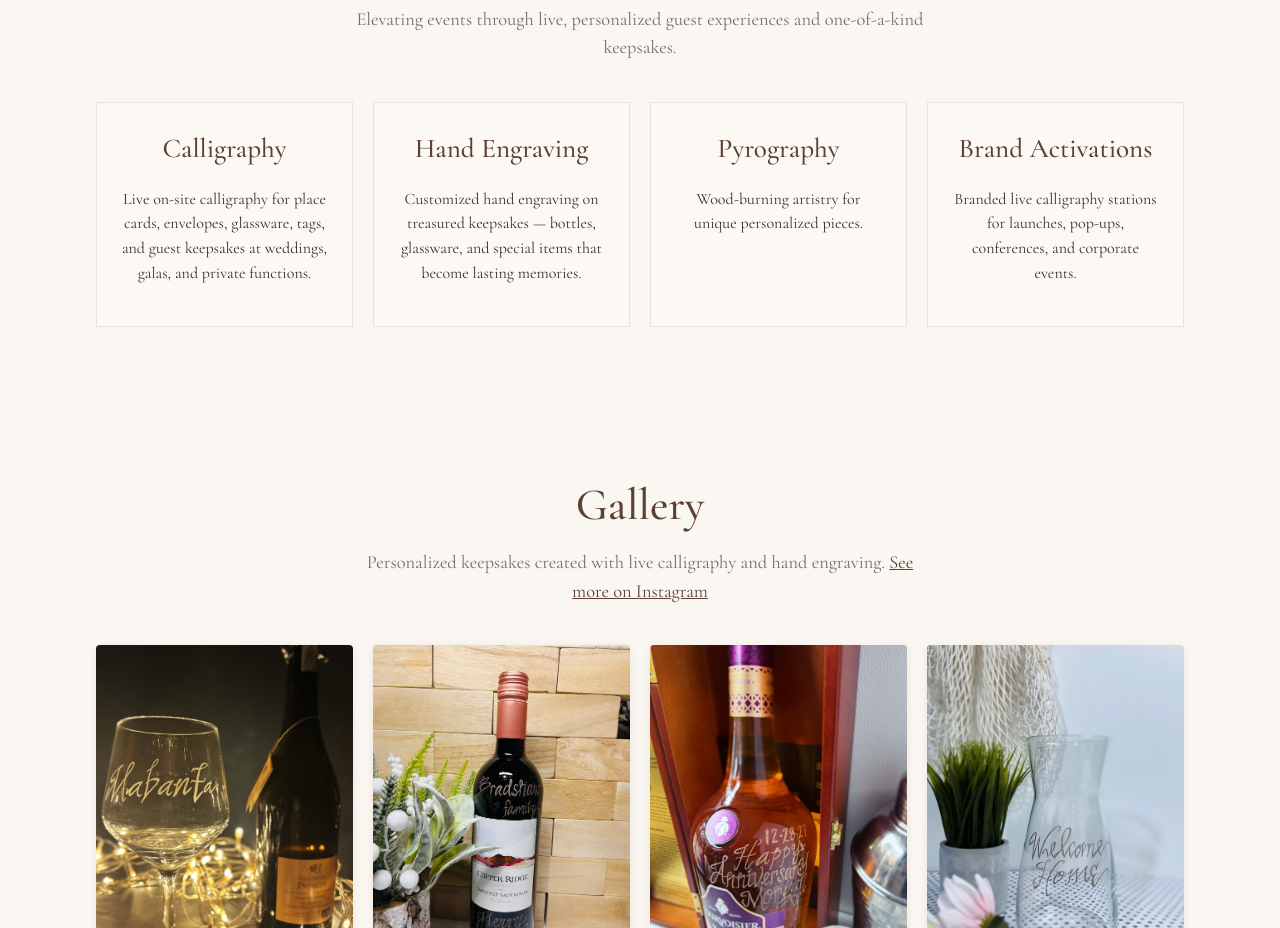
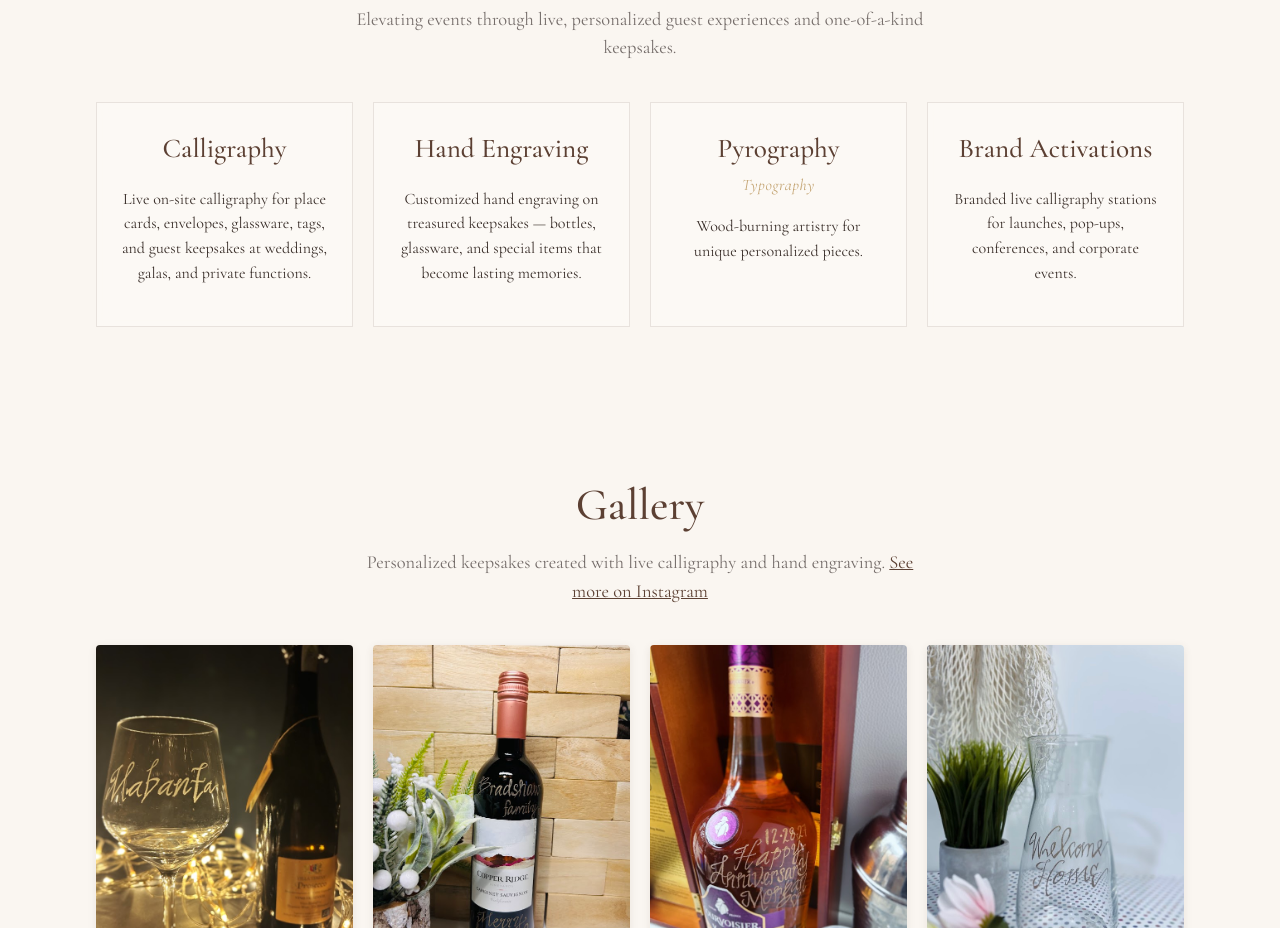
Before and after one commit to valligraphyink/valligraphy, a plain HTML site: page index.html in a window 1280 px wide. Shown: the part 1080-2008 px from the top of the page. Drawn offline with nearby package versions, Linux system fonts and the light colour scheme.

Commit message:
Add Typography subtitle under Pyrography

```diff
--- a/index.html
+++ b/index.html
@@ -42,7 +42,7 @@
           <div class="services">
             <article class="card"><h3>Calligraphy</h3><p>Live on-site calligraphy for place cards, envelopes, glassware, tags, and guest keepsakes at weddings, galas, and private functions.</p></article>
             <article class="card"><h3>Hand Engraving</h3><p>Customized hand engraving on treasured keepsakes — bottles, glassware, and special items that become lasting memories.</p></article>
-            <article class="card"><h3>Pyrography</h3><p>Wood-burning artistry for unique personalized pieces.</p></article>
+            <article class="card"><h3>Pyrography</h3><p class="subtitle">Typography</p><p>Wood-burning artistry for unique personalized pieces.</p></article>
             <article class="card"><h3>Brand Activations</h3><p>Branded live calligraphy stations for launches, pop-ups, conferences, and corporate events.</p></article>
           </div>
         </section>
--- a/styles.css
+++ b/styles.css
@@ -70,7 +70,8 @@ body::before {
   backdrop-filter: blur(8px);
   -webkit-backdrop-filter: blur(8px);
 }
-.card h3 { margin: 0 0 0.5rem; font-size: 1.7rem; font-weight: 500; color: var(--color-brown); }
+.card h3 { margin: 0 0 0.15rem; font-size: 1.7rem; font-weight: 500; color: var(--color-brown); }
+.subtitle { margin: 0 0 0.55rem; color: var(--color-gold); font-style: italic; letter-spacing: 0.04em; }
 .gallery { display: grid; grid-template-columns: repeat(auto-fit, minmax(16rem, 1fr)); gap: 1.25rem; }
 .gallery-item { margin: 0; position: relative; overflow: hidden; border-radius: 4px; background: #fcfaf6; box-shadow: 0 2px 8px #5c40331a; transition: transform 0.2s; }
 .gallery-item:hover { transform: translateY(-4px); }
```
